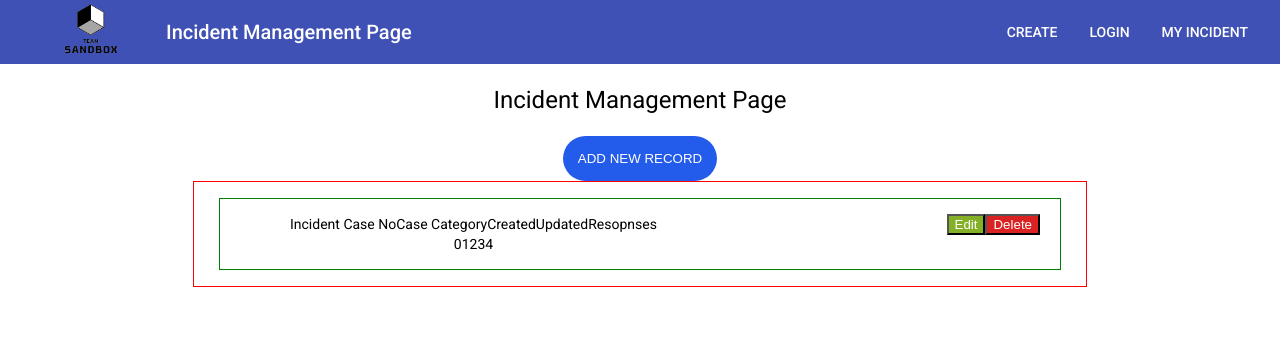
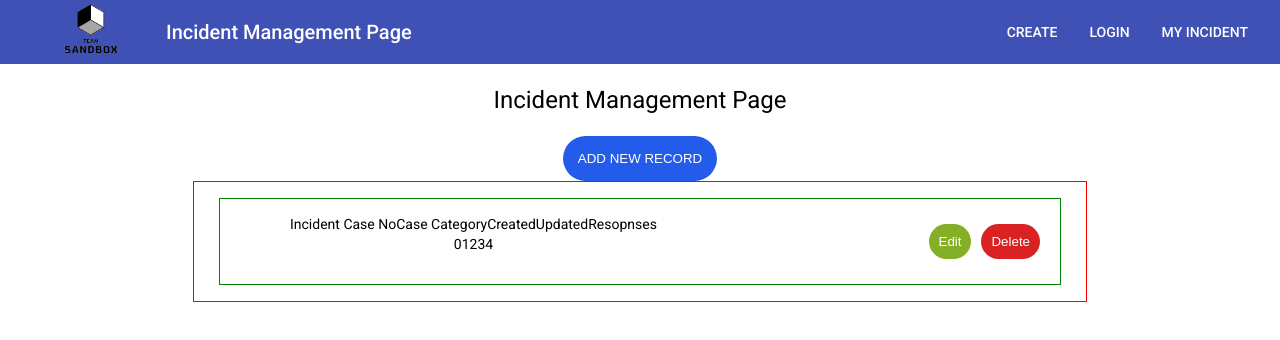
Before and after one commit to MinyoungSeol/COMP229-SANDBOX, an Angular app in the folder teamproject/: page / in a window 1280 px wide. Shown: the top 340 px of the page. Built offline with nearby package versions, Linux system fonts and the light colour scheme.

Commit message:
modification of css - minjee

```diff
--- a/teamproject/src/app/components/content/content.component.css
+++ b/teamproject/src/app/components/content/content.component.css
@@ -28,16 +28,25 @@
 .infoDiv{
 
 }
-.button_div{
+.buttonDiv{
 
 }
 
 .edit{
     color: white;
     background-color: #84B027;
+    border: none;
+    cursor: pointer;
+    padding: 10px;
+    margin:10px;
+    border-radius: 20px;
 }
 
 .delete{
     color: white;
     background-color: #DB2222;
+    border: none;
+    cursor: pointer;
+    padding: 10px;
+    border-radius: 20px;
 }
```
